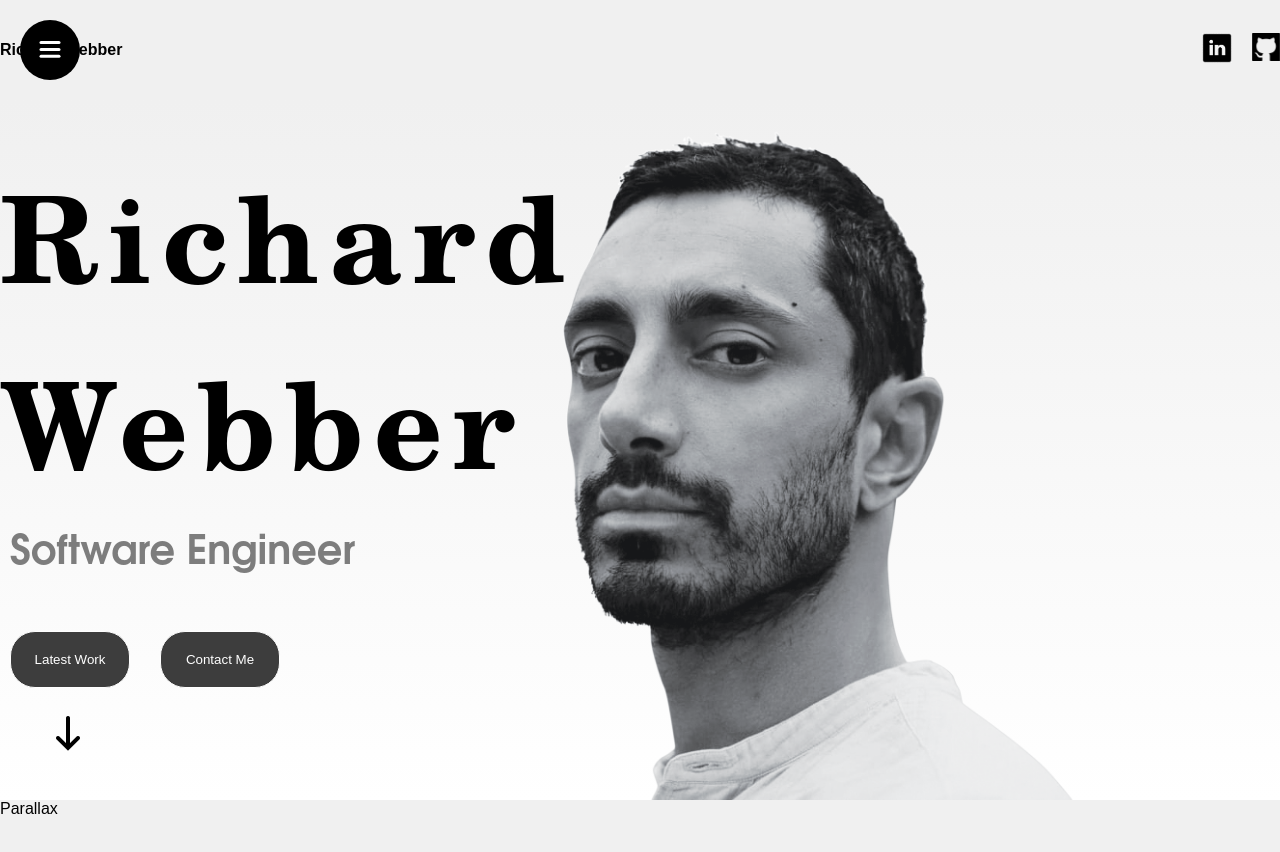
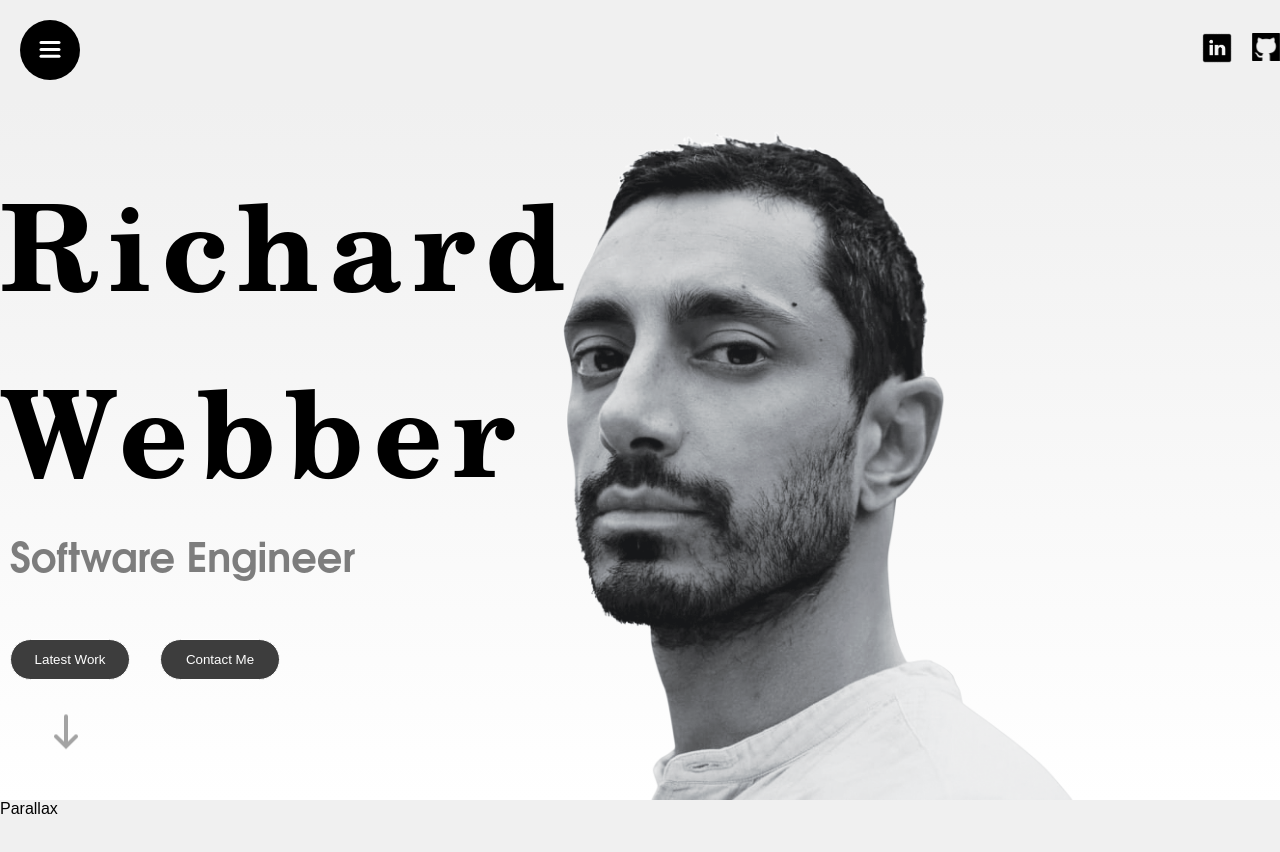
Before and after one commit to richardwebber/Richard-Portfolio-V1, a React (Vite) app: page / in a window 1280 px wide. Shown: the top 852 px of the page. Built offline with nearby package versions, Linux system fonts and the light colour scheme.

Commit message:
trying to fix scroll animation

```diff
--- a/src/components/hero/Hero.jsx
+++ b/src/components/hero/Hero.jsx
@@ -14,6 +14,14 @@ const textVariants = {
       staggerChildren: 0.1,
     },
   },
+  scrollButton: {
+    opacity: 0,
+    y: 10,
+    transition: {
+        duration: 2,
+        repeat: Infinity,
+    }
+  }
 };
 
 export const Hero = () => {
@@ -34,6 +42,7 @@ export const Hero = () => {
           </motion.div>
           <motion.img
             variants={textVariants}
+            animate='scrollButton'
             className="arrow-icon"
             src="/arrow.png"
             alt=""
--- a/src/components/hero/hero.scss
+++ b/src/components/hero/hero.scss
@@ -34,7 +34,7 @@
 
             .buttons{
                 button {
-                    padding: 20px;
+                    padding: 12px;
                     border: 1px solid white;
                     border-radius: 25px;
                     background-color: rgb(61, 61, 61);
@@ -49,7 +49,7 @@
 
             img {
                 width: 50px;
-                margin: 0px 0px 0px 43px
+                margin: 0px 0px 0px 41px
             }
         }
     }
--- a/src/components/navbar/Navbar.jsx
+++ b/src/components/navbar/Navbar.jsx
@@ -12,16 +12,29 @@ const Navbar = () => {
           animate={{ opacity: 1, scale: 1 }}
           transition={{ duration: 0.5 }}
         >
-          Richard Webber
+          {/* Richard Webber */}
         </motion.span>
         <div className="social">
           <a href="https://www.linkedin.com/in/richard-webber-b1a052276/">
-            <img src="/bw-linkedIn-icon.png" alt="" className="linkedIn-logo"/>
+            <motion.img
+              src="/bw-linkedIn-icon.png"
+              alt=""
+              className="linkedIn-logo"
+              initial={{ opacity: 0, scale: 0.5 }}
+              animate={{ opacity: 1, scale: 1 }}
+              transition={{ duration: 1 }}
+            />
           </a>
           <a href="https://github.com/richardwebber">
-            <img src="/github-logo.png" alt="" className="github-logo"/>
+            <motion.img
+              src="/github-logo.png"
+              alt=""
+              className="github-logo"
+              initial={{ opacity: 0, scale: 0.5 }}
+              animate={{ opacity: 1, scale: 1 }}
+              transition={{ duration: 1 }}
+            />
           </a>
-
         </div>
       </div>
     </div>
```
